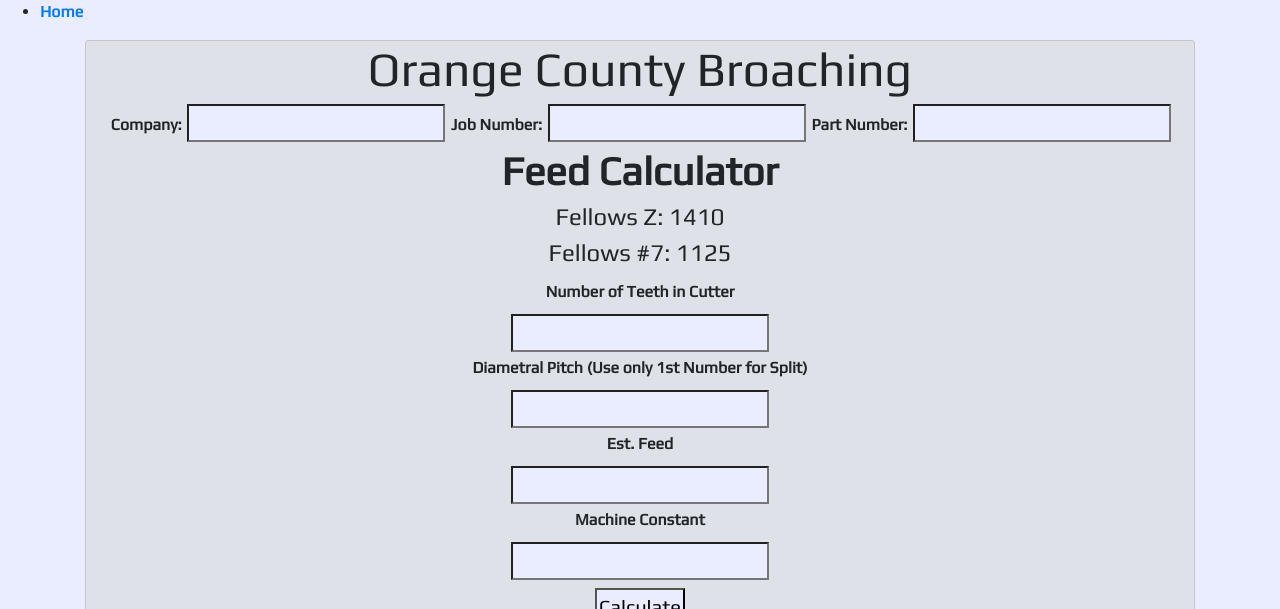
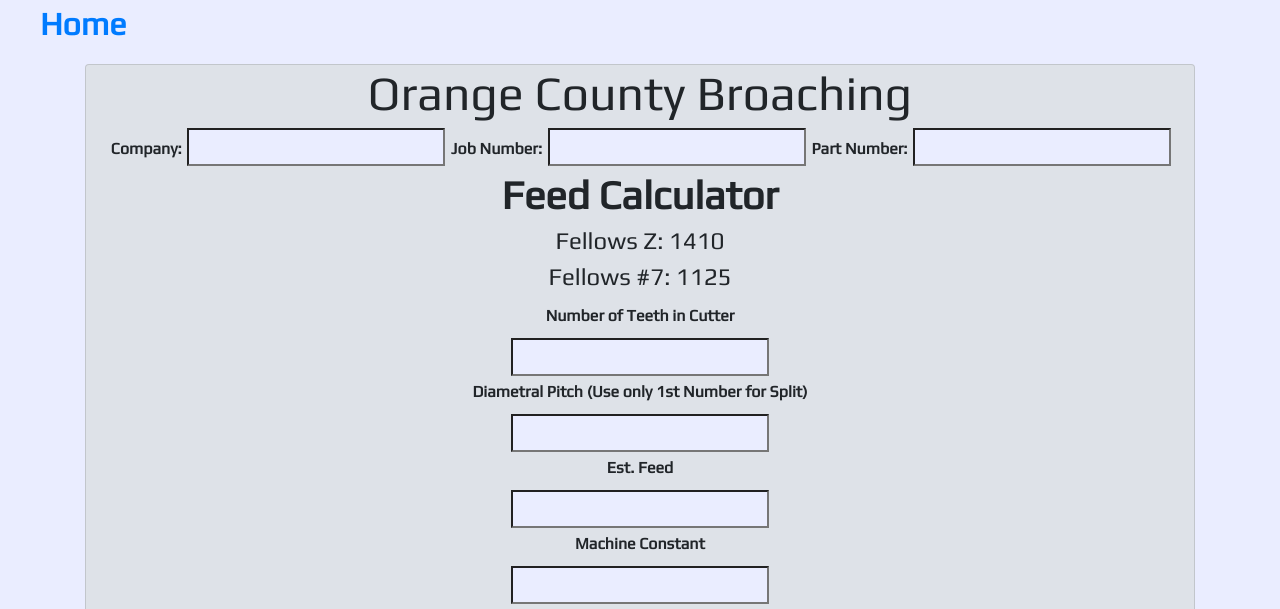
Before and after one commit to ATCcodex/ATCcodex, a plain HTML site: page index.html in a window 1280 px wide. Shown: the top 609 px of the page. Drawn offline with nearby package versions, Linux system fonts and the light colour scheme; a script that the page names is missing.

Commit message:
Changes to home.html and css
Added menu item for feed calculator, changed css for navbar, moved header on home.html to be below the navbar

```diff
--- a/static/style.css
+++ b/static/style.css
@@ -79,3 +79,10 @@ h1.homeCompanyName{
     display: block;
     text-align: center;
 }
+
+.menu li{
+    margin: auto;
+    display: inline-block;
+    padding-right: 20px;
+    font-size: 2rem;
+}
```
Also changed, not shown: home.html (+8 -1 lines).
